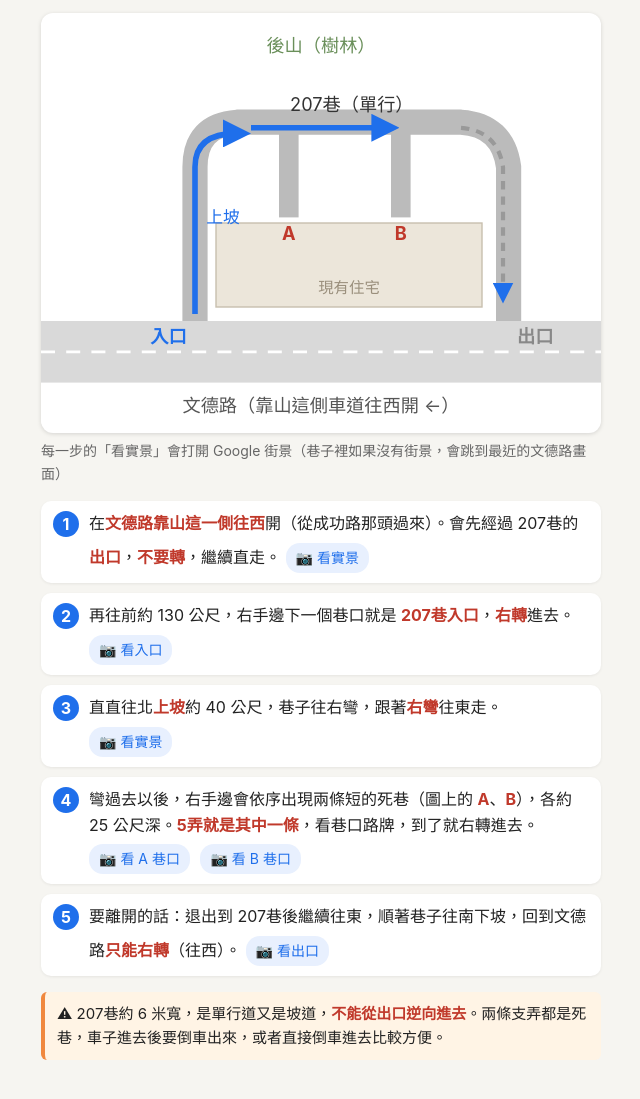
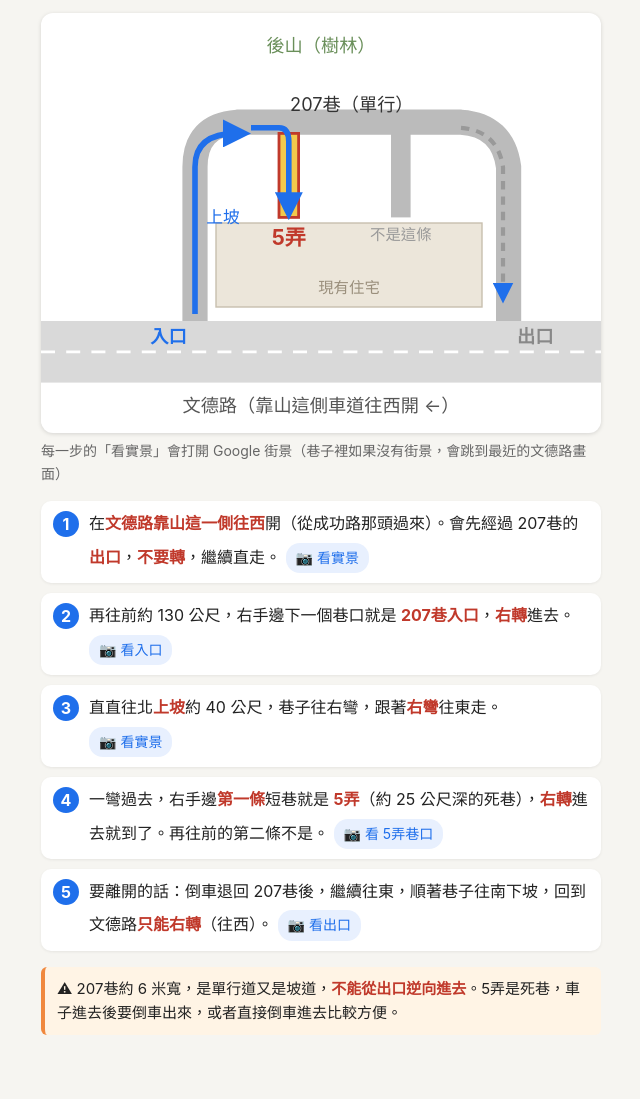
Before and after one commit to ishoplus/wende207-route, a plain HTML site: page index.html in a window 1280 px wide. Shown: the part 85-1184 px from the top of the page, without its empty margins (319-959 px from the left). Drawn offline with Linux system fonts and the light colour scheme.

Commit message:
確認 5弄是第一條支巷
Co-Authored-By: Claude Opus 5.5 <noreply@anthropic.com>

```diff
--- a/index.html
+++ b/index.html
@@ -40,18 +40,18 @@
     <!-- 207巷 單行 U 形 -->
     <path d="M110,220 L110,110 Q110,80 140,78 L300,78 Q330,80 334,110 L334,220" fill="none" stroke="#bbb" stroke-width="18"/>
     <!-- 兩條支弄 -->
-    <rect x="170" y="86" width="14" height="60" fill="#bbb"/>
+    <rect x="170" y="86" width="14" height="60" fill="#f2c94c" stroke="#c0392b" stroke-width="2"/>
     <rect x="250" y="86" width="14" height="60" fill="#bbb"/>
     <!-- 路線 -->
     <path d="M110,215 L110,110 Q110,86 140,86" fill="none" stroke="#1f6feb" stroke-width="4" marker-end="url(#ar)"/>
-    <path d="M150,82 L246,82" fill="none" stroke="#1f6feb" stroke-width="4" stroke-dasharray="2 0" marker-end="url(#ar)"/>
+    <path d="M150,82 L170,82 Q177,82 177,92 L177,138" fill="none" stroke="#1f6feb" stroke-width="4" marker-end="url(#ar)"/>
     <path d="M300,82 Q326,84 330,110 L330,200" fill="none" stroke="#999" stroke-width="3" stroke-dasharray="6 5" marker-end="url(#ar)"/>
     <!-- 標示 -->
     <text x="104" y="236" text-anchor="end" font-weight="bold" fill="#1f6feb">入口</text>
     <text x="340" y="236" font-weight="bold" fill="#888">出口</text>
     <text x="222" y="70" text-anchor="middle" fill="#333">207巷（單行）</text>
-    <text x="177" y="162" text-anchor="middle" fill="#c0392b" font-weight="bold">A</text>
-    <text x="257" y="162" text-anchor="middle" fill="#c0392b" font-weight="bold">B</text>
+    <text x="177" y="166" text-anchor="middle" fill="#c0392b" font-weight="bold" font-size="15">5弄</text>
+    <text x="257" y="162" text-anchor="middle" fill="#999" font-size="11">不是這條</text>
     <text x="118" y="150" fill="#1f6feb" font-size="12">上坡</text>
   </svg>
 
@@ -60,11 +60,11 @@
     <li>在<b>文德路靠山這一側往西</b>開（從成功路那頭過來）。會先經過 207巷的<b>出口</b>，<b>不要轉</b>，繼續直走。 <a class="sv" href="https://www.google.com/maps/@?api=1&amp;map_action=pano&amp;viewpoint=25.07893,121.5881&amp;heading=255&amp;pitch=0&amp;fov=90" target="_blank" rel="noopener">📷 看實景</a></li>
     <li>再往前約 130 公尺，右手邊下一個巷口就是 <b>207巷入口</b>，<b>右轉</b>進去。 <a class="sv" href="https://www.google.com/maps/@?api=1&amp;map_action=pano&amp;viewpoint=25.07864,121.5864&amp;heading=30&amp;pitch=0&amp;fov=90" target="_blank" rel="noopener">📷 看入口</a></li>
     <li>直直往北<b>上坡</b>約 40 公尺，巷子往右彎，跟著<b>右彎</b>往東走。 <a class="sv" href="https://www.google.com/maps/@?api=1&amp;map_action=pano&amp;viewpoint=25.07895,121.58659&amp;heading=10&amp;pitch=0&amp;fov=90" target="_blank" rel="noopener">📷 看實景</a></li>
-    <li>彎過去以後，右手邊會依序出現兩條短的死巷（圖上的 <b>A</b>、<b>B</b>），各約 25 公尺深。<b>5弄就是其中一條</b>，看巷口路牌，到了就右轉進去。 <a class="sv" href="https://www.google.com/maps/@?api=1&amp;map_action=pano&amp;viewpoint=25.07921,121.58698&amp;heading=180&amp;pitch=0&amp;fov=90" target="_blank" rel="noopener">📷 看 A 巷口</a> <a class="sv" href="https://www.google.com/maps/@?api=1&amp;map_action=pano&amp;viewpoint=25.07925,121.58735&amp;heading=180&amp;pitch=0&amp;fov=90" target="_blank" rel="noopener">📷 看 B 巷口</a></li>
-    <li>要離開的話：退出到 207巷後繼續往東，順著巷子往南下坡，回到文德路<b>只能右轉</b>（往西）。 <a class="sv" href="https://www.google.com/maps/@?api=1&amp;map_action=pano&amp;viewpoint=25.07898,121.5878&amp;heading=215&amp;pitch=0&amp;fov=90" target="_blank" rel="noopener">📷 看出口</a></li>
+    <li>一彎過去，右手邊<b>第一條</b>短巷就是 <b>5弄</b>（約 25 公尺深的死巷），<b>右轉</b>進去就到了。再往前的第二條不是。 <a class="sv" href="https://www.google.com/maps/@?api=1&amp;map_action=pano&amp;viewpoint=25.07921,121.58698&amp;heading=180&amp;pitch=0&amp;fov=90" target="_blank" rel="noopener">📷 看 5弄巷口</a></li>
+    <li>要離開的話：倒車退回 207巷後，繼續往東，順著巷子往南下坡，回到文德路<b>只能右轉</b>（往西）。 <a class="sv" href="https://www.google.com/maps/@?api=1&amp;map_action=pano&amp;viewpoint=25.07898,121.5878&amp;heading=215&amp;pitch=0&amp;fov=90" target="_blank" rel="noopener">📷 看出口</a></li>
   </ol>
 
-  <p class="warn">⚠ 207巷約 6 米寬，是單行道又是坡道，<b>不能從出口逆向進去</b>。兩條支弄都是死巷，車子進去後要倒車出來，或者直接倒車進去比較方便。</p>
+  <p class="warn">⚠ 207巷約 6 米寬，是單行道又是坡道，<b>不能從出口逆向進去</b>。5弄是死巷，車子進去後要倒車出來，或者直接倒車進去比較方便。</p>
 </main>
 </body>
 </html>
```
